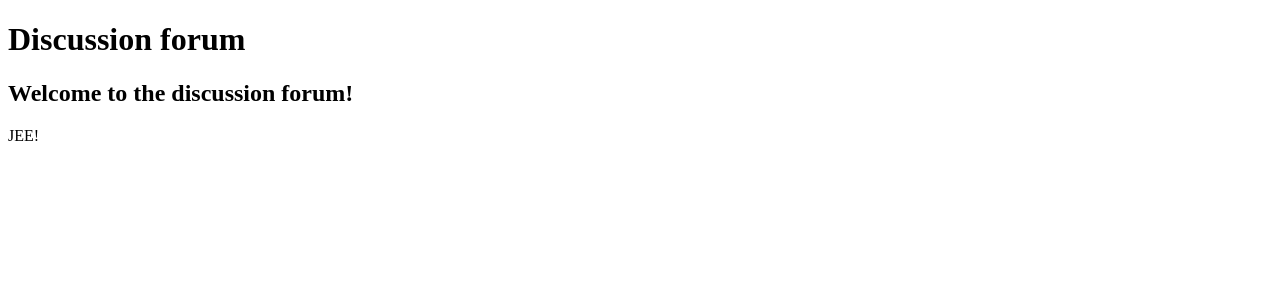
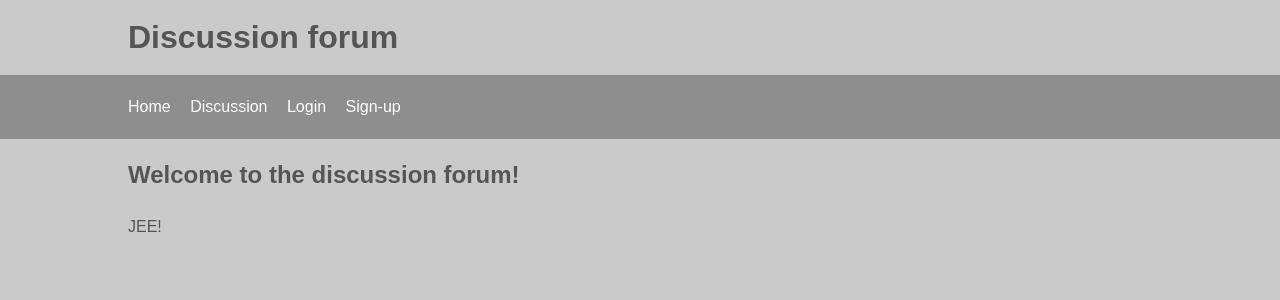
Before and after one commit to juhaaa/forum, a Flask app: page / in a window 1280 px wide. Shown: the top 300 px of the page. Run offline with Flask 3, Linux system fonts and the light colour scheme.

Commit message:
html- structure

```diff
--- a/app.py
+++ b/app.py
@@ -12,6 +12,18 @@ db = SQLAlchemy(app)
 def index():
     return render_template("index.html")
 
+@app.route("/discussion")
+def discussion():
+    return render_template("discussion.html")
+
+@app.route("/login")
+def login():
+    return render_template("login.html")
+
+@app.route("/register")
+def register():
+    return render_template("/register.html")
+
 
 if __name__ == "__main__":
     app.run(debug=True)
--- /dev/null
+++ b/static/styles.css
@@ -0,0 +1,55 @@
+.container{
+    width: 80%;
+    margin: auto;
+    overflow: hidden;
+}
+
+body {
+    background-color: #cacaca;
+    font-family: Arial, Helvetica, sans-serif;
+    color: #555;
+    font-size: 16px;
+    line-height: 2em;
+    margin: 0;
+}
+
+#navbar{
+    background-color: #8f8e8e;
+    color: #fff;
+}
+
+#navbar ul{
+    padding: 0;
+    list-style: none;
+}
+
+#navbar li{
+    display: inline;
+}
+
+#navbar a{
+    color: #fff;
+    text-decoration: none;
+    font-size: 16px;
+    padding-right: 15px;
+}
+
+#navbar a:hover{
+    color: hotpink;
+}
+
+#navbar a:active{
+    color: green;
+}
+
+
+@media(max-width: 600px){
+    #main{
+        width: 100%;
+        float: none;
+    }
+    #sidebar{
+        width: 100%;
+        float: none;
+    }
+}
--- /dev/null
+++ b/templates/discussion.html
@@ -0,0 +1,5 @@
+{% extends "layout.html" %}
+{% block title %}Discussion{% endblock %}
+{% block content %}
+    <h2>The Forum</h2>
+{% endblock %}
--- a/templates/layout.html
+++ b/templates/layout.html
@@ -4,14 +4,27 @@
     <meta charset="UTF-8">
     <meta http-equiv="X-UA-Compatible" content="IE=edge">
     <meta name="viewport" content="width=device-width, initial-scale=1.0">
+    <link rel="stylesheet" type="text/css" href="static/styles.css" />
     <title>Discussion forum -{% block title %} {% endblock %}</title>
 </head>
 <header>
-    <h1>Discussion forum</h1>
+    <div class="container">
+        <h1>Discussion forum</h1>
+    </div>
 </header>
+<nav id="navbar">
+    <div class="container">
+        <ul>
+            <li><a href="/">Home</a></li>
+            <li><a href="discussion">Discussion</a></li>
+            <li><a href="login">Login</a></li>
+            <li><a href="register">Sign-up</a></li>
+        </ul>
+    </div>
+</nav>
 <body>
-
-    {% block content %} {% endblock %}
-
+    <div class="container">
+        {% block content %} {% endblock %}
+    </div>
 </body>
 </html>
--- /dev/null
+++ b/templates/login.html
@@ -0,0 +1,6 @@
+{% extends "layout.html" %}
+{% block title %}Log in{% endblock %}
+{% block content %}
+    <h2>Log in</h2>
+    <p>Here you will be able to log in.</p>
+{% endblock %}
--- /dev/null
+++ b/templates/register.html
@@ -0,0 +1,6 @@
+{% extends "layout.html" %}
+{% block title %}Register{% endblock %}
+{% block content %}
+    <h2>Register</h2>
+    <p>Here you will be able to register</p>
+{% endblock %}
```
